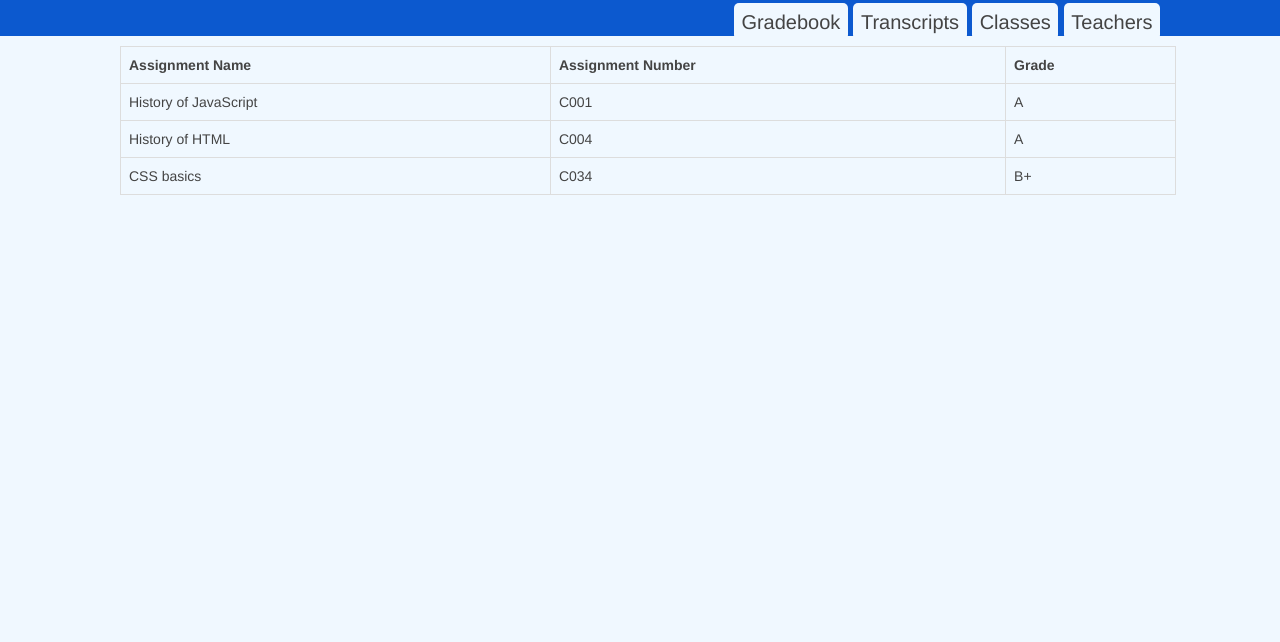
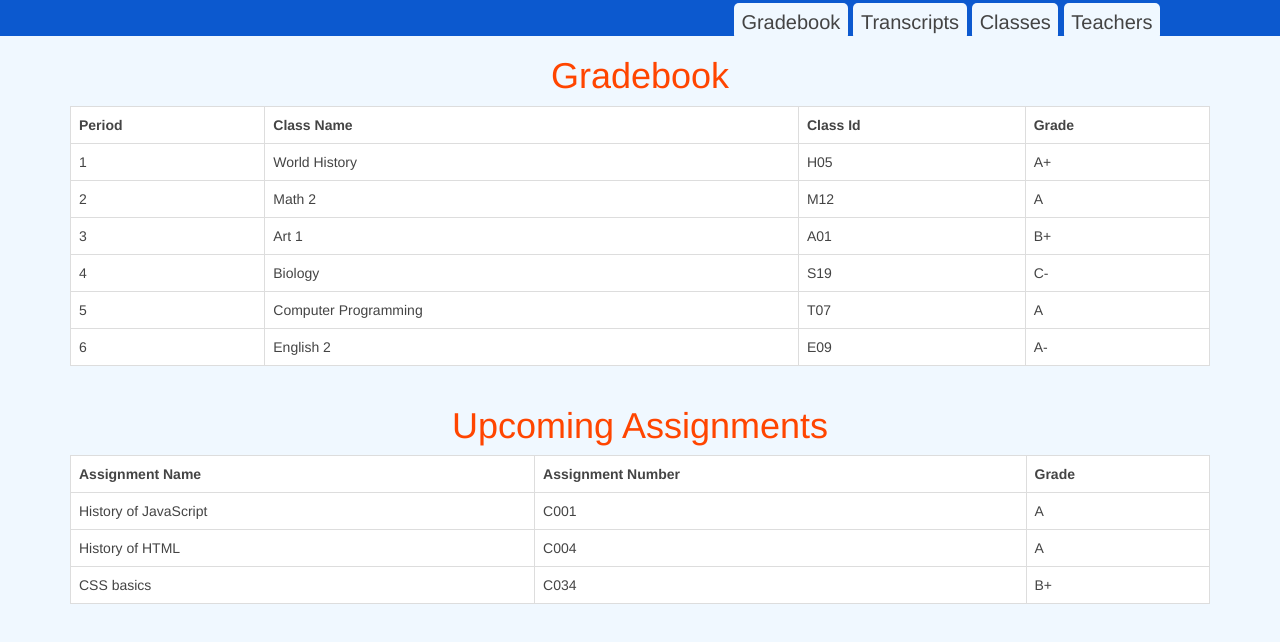
Before and after one commit to kennethkoontz/upgrade, a website: page static/gradebook.html in a window 1280 px wide. Shown: the part 54-696 px from the top of the page. Drawn offline with nearby package versions, Linux system fonts and the light colour scheme.

Commit message:
Updated Gradebook

```diff
--- a/static/gradebook.html
+++ b/static/gradebook.html
@@ -4,7 +4,7 @@
     <meta charset="UTF-8">
     <title>Document</title>
     <link rel="stylesheet" href="https://maxcdn.bootstrapcdn.com/bootstrap/3.3.6/css/bootstrap.min.css" integrity="sha384-1q8mTJOASx8j1Au+a5WDVnPi2lkFfwwEAa8hDDdjZlpLegxhjVME1fgjWPGmkzs7" crossorigin="anonymous">
-    <link rel="stylesheet" href="/style.css">
+    <link rel="stylesheet" href="style.css">
 </head>
 <body>
     <header class="bluehead">
@@ -22,10 +22,57 @@
             </ul>
         </nav>
     </header>
+    <h1>Gradebook</h1>
+    <div class="container">
+        <table class="table table-bordered">
+            <tr>
+              <th>Period</th>
+              <th>Class Name</th>
+              <th>Class Id</th>
+              <th>Grade</th>
+          </tr>
+          <tr>
+              <td>1</td>
+              <td>World History</td>
+              <td>H05</td>
+              <td>A+</td>
+          </tr>
+          <tr>
+              <td>2</td>
+              <td>Math 2</td>
+              <td>M12</td>
+              <td>A</td>
+          </tr>
+          <tr>
+              <td>3</td>
+              <td>Art 1</td>
+              <td>A01</td>
+              <td>B+</td>
+          </tr>
+          <tr>
+              <td>4</td>
+              <td>Biology</td>
+              <td>S19</td>
+              <td>C-</td>
+            </tr>
+            <tr>
+              <td>5</td>
+              <td>Computer Programming</td>
+              <td>T07</td>
+              <td>A</td>
+          </tr>
+          <tr>
+              <td>6</td>
+              <td>English 2</td>
+              <td>E09</td>
+              <td>A-</td>
+          </tr>
+        </table>
 
+    </div>
 
-
-      <main>
+    <h1>Upcoming Assignments</h1>
+      <main class="container">
         <table class="table table-bordered">
           <tr>
               <th>Assignment Name</th>
--- a/static/style.css
+++ b/static/style.css
@@ -23,10 +23,9 @@ body{
     font-size:20px;
 }
 .table{
-    margin-left:12rem;
-    margin-right:12rem;
+    background-color:white;
     color:#444444;
-    width:82.5%;
+    width:100%;
 }
 a{
     color:#444444;
@@ -53,3 +52,7 @@ li{
     padding: .75rem;
     border-radius:5px;
 }
+h1{
+    color:orangered;
+    text-align:center;
+}
```
Also changed, not shown: README.md.
